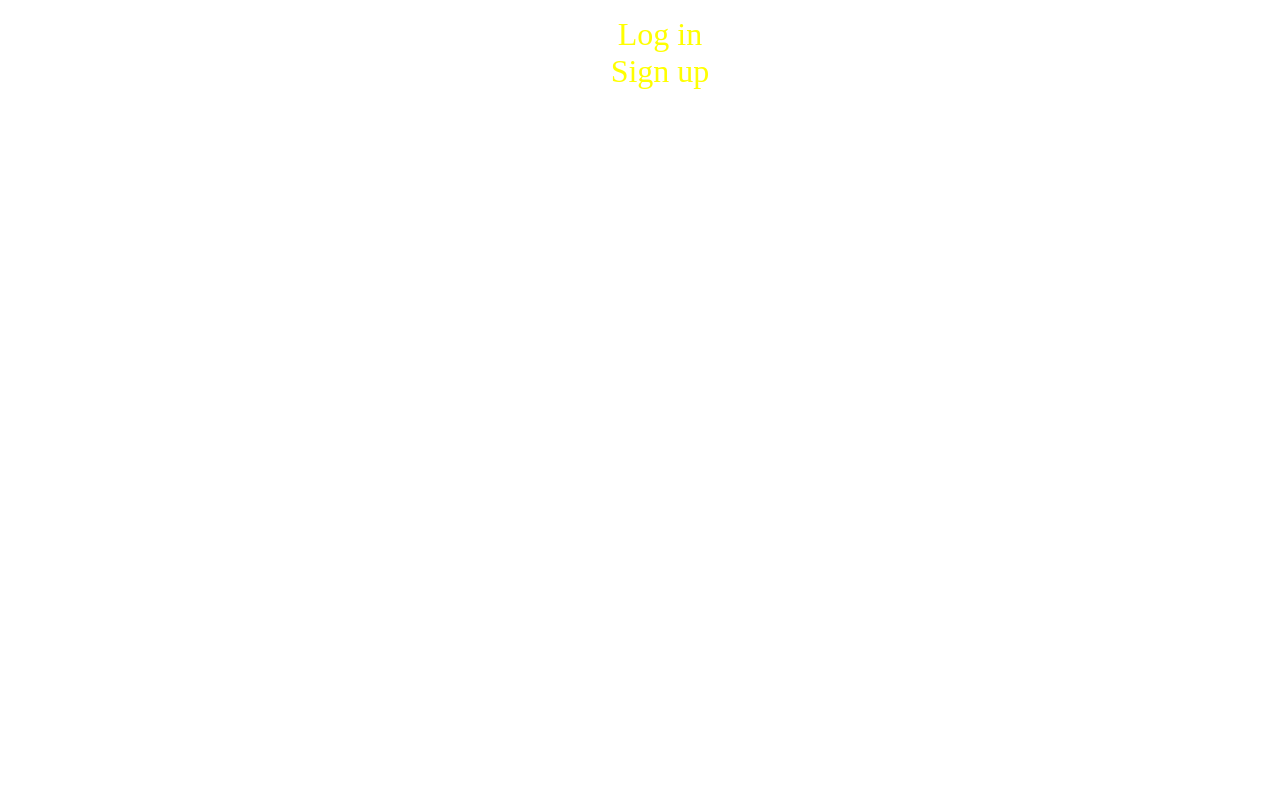
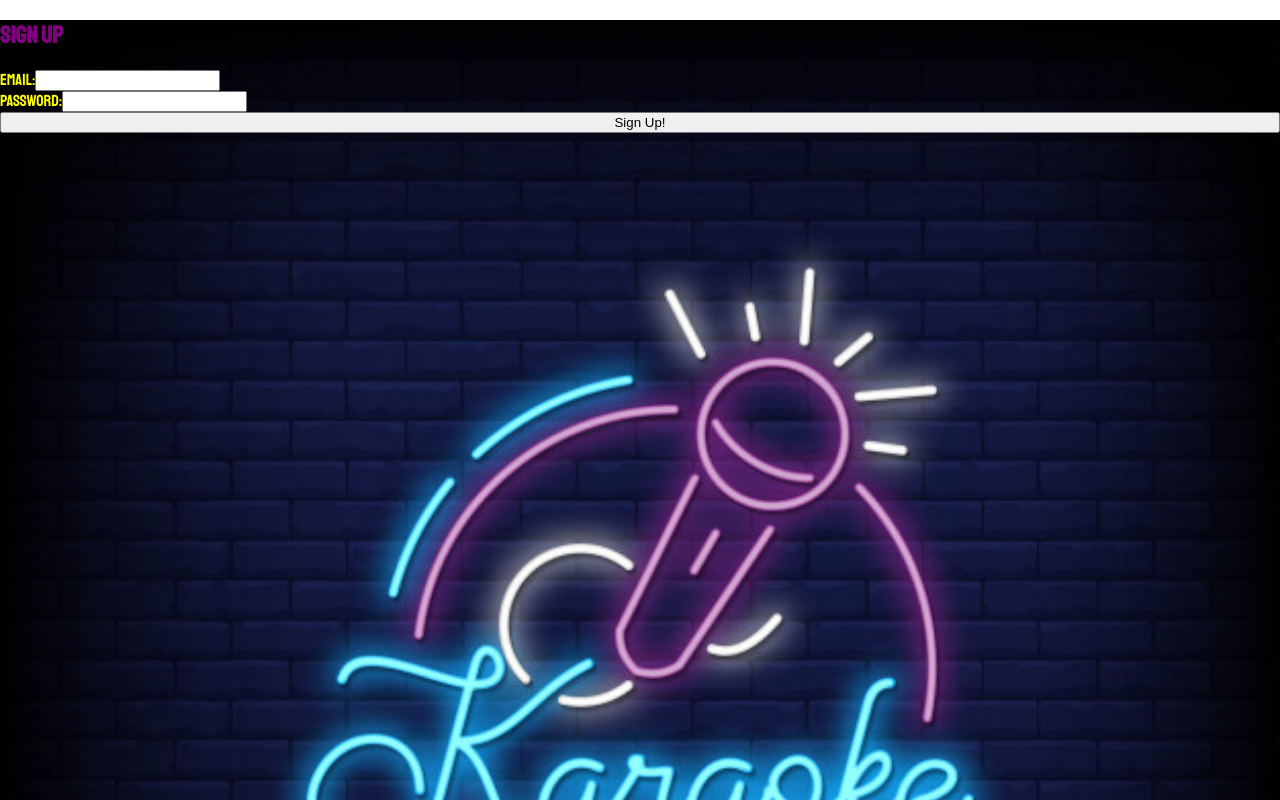
Before and after one commit to jumpybuns/karaoke-roulette-fe, a React (Create React App) app: page / in a window 1280 px wide. Shown: the top 800 px of the page. Built offline with nearby package versions, Linux system fonts and the light colour scheme.

Commit message:
adventures of links

```diff
--- a/src/App.js
+++ b/src/App.js
@@ -57,8 +57,8 @@ export default class App extends Component {
               this.state.token
                 ? <Header />
                 : <>
-                  <Link to="/login"><div className="log">Log in</div></Link>
-                  <Link to="/signup"><div className="sign">Sign up</div></Link>
+                  {/* <Link to="/login" ><div className="log">Log in</div></Link>
+                  <Link to="/signup" ><div className="sign">Sign up</div></Link> */}
 
 
                 </>}
@@ -74,7 +74,7 @@ export default class App extends Component {
 
             <Route
               exact
-              path='/signup'
+              path='/'
               render={(routerProps) =>
                 <SignUp
                   {...routerProps}
--- a/src/Header.js
+++ b/src/Header.js
@@ -10,15 +10,15 @@ export default class Header extends Component {
             <div className='header'>
                 <ul className='headerul'>
 
-                    <li><NavLink  to='/home'  activeStyle={{display: 'none'}}>Home</NavLink> </li>
+                    <li><NavLink to='/home' activeStyle={{ display: 'none' }}>Home</NavLink> </li>
 
-                    <li><NavLink to='/videos'  activeStyle={{display: 'none'}}>Karaoke Room</NavLink> </li>
+                    <li><NavLink to='/videos' activeStyle={{ display: 'none' }}>Karaoke Room</NavLink> </li>
 
-                    <li><NavLink  to='/favorites'  activeStyle={{display: 'none'}}>Favorites</NavLink> </li>
+                    <li><NavLink to='/favorites' activeStyle={{ display: 'none' }}>Favorites</NavLink> </li>
 
-                    <li><NavLink  to='/aboutus'  activeStyle={{display: 'none'}}> About Us </NavLink> </li>
+                    <li><NavLink to='/aboutus' activeStyle={{ display: 'none' }}> About Us </NavLink> </li>
 
-                    <li><NavLink  to='/signup' onClick = {this.props.logout}>Log Out </NavLink> </li>
+                    <li><NavLink to='/login' onClick={this.props.logout}>Log Out </NavLink> </li>
 
 
                 </ul>
```
